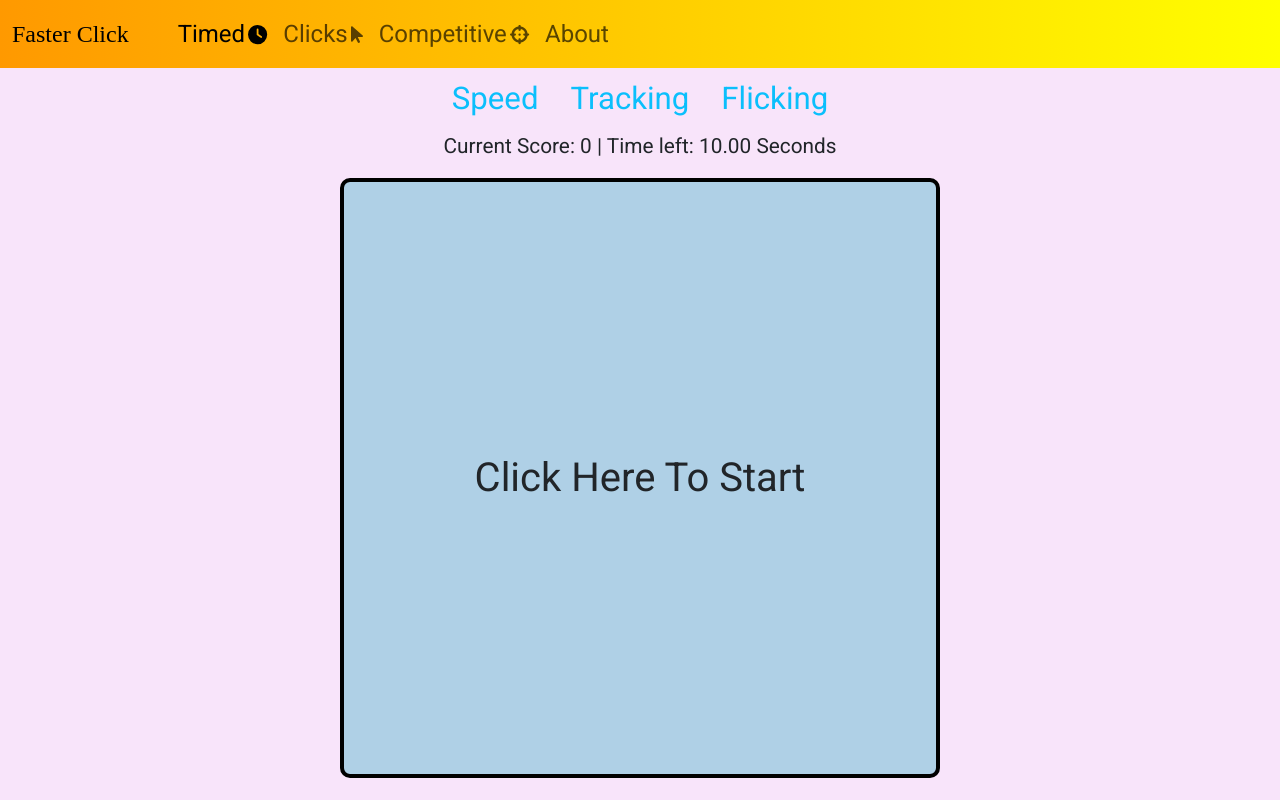
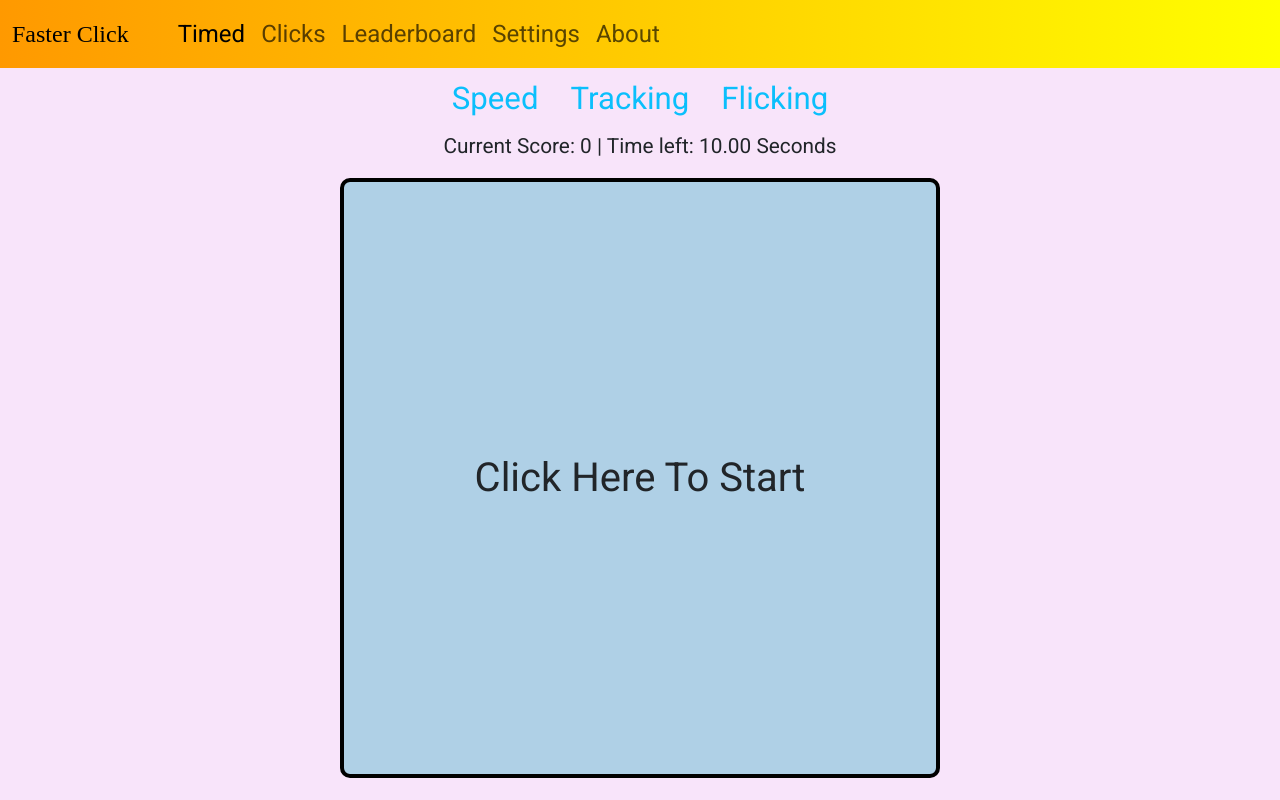
Before and after one commit to Milad244/faster-click, a React (Vite) app: page / in a window 1280 px wide. Built offline with nearby package versions, Linux system fonts and the light colour scheme; a web font is replaced by a local one.

Commit message:
Made all buttons useable, removed competitive and icons (cause I didn't like them)

```diff
--- a/src/App.tsx
+++ b/src/App.tsx
@@ -4,13 +4,15 @@ import Controls from "./components/Controls";
 import Result from "./components/Result";
 import { useState, useEffect, useRef} from "react";
 
-type measureMode = "Timed" | "Clicks";
-type mode = "Speed" | "Tracking" | "Flicking"
+export type measureMode = "Timed" | "Clicks";
+export type mode = "Speed" | "Tracking" | "Flicking";
+export type siteType = "TimedSite" | "ClickSite" | "LeaderboardSite" | "SettingsSite" | "AboutSite";
 
 function App() {
   const [isRunning, setIsRunning] = useState(false);
   const [measureMode, setMeasureMode] = useState<measureMode>("Timed");
   const [mode, setMode] = useState<mode>("Speed");
+  const [siteType, setSiteType] = useState<siteType>("TimedSite");
   const [score, setScore] = useState(0);
   const [measureRemaining, setMeasureRemaining] = useState(0);
   const measureRemainingRef = useRef(measureRemaining);
@@ -177,14 +179,17 @@ function App() {
     }
   };
 
-  const measureSwitch = (measure: "Timed" | "Clicks") => {
+  const measureSwitch = (measure: measureMode) => {
     setMeasureMode(measure);
   };
 
-
-  const modeSwitch = (mode: "Speed" | "Tracking" | "Flicking") => {
+  const modeSwitch = (mode: mode) => {
     setMode(mode);
   };
+
+  const siteTypeSwitch = (siteType: siteType) => {
+    setSiteType(siteType);
+  }
 
   const boxClicked = () => {
     if (!isRunning){
@@ -211,10 +216,10 @@ function App() {
       }
     }
   };
-
+  if (siteType === "ClickSite" || siteType === "TimedSite"){
     return (
       <>
-      <Heading measureSwitch={measureSwitch}/>
+        <Heading measureSwitch={measureSwitch} siteTypeSwitch={siteTypeSwitch}/>
         <Controls visible={true} score={score} modeSwitch={modeSwitch} measureType={measureMode}
         measureRemaining={measureRemaining} measureRemaining2={measureRemaining2}
         cps={cps} isRunning={isRunning}/>
@@ -224,6 +229,26 @@ function App() {
         </div>
       </>
     );
+  } else if (siteType === "LeaderboardSite"){
+    return (
+      <>
+        <Heading measureSwitch={measureSwitch} siteTypeSwitch={siteTypeSwitch}/>
+      </>
+    );
+  } else if (siteType === "SettingsSite"){
+    return (
+      <>
+        <Heading measureSwitch={measureSwitch} siteTypeSwitch={siteTypeSwitch}/>
+      </>
+    );
+  } else if (siteType === "AboutSite"){
+    return (
+      <>
+        <Heading measureSwitch={measureSwitch} siteTypeSwitch={siteTypeSwitch}/>
+      </>
+    );
+  }
+
 }
 
 export default App
--- a/src/components/Controls.tsx
+++ b/src/components/Controls.tsx
@@ -1,10 +1,11 @@
 
+import { measureMode, mode } from '../App';
 
 interface controlsProps{
     visible: boolean;
     score: number;
-    modeSwitch: (mode: "Speed" | "Tracking" | "Flicking") => void;
-    measureType: "Timed" | "Clicks";
+    modeSwitch: (mode: mode) => void;
+    measureType: measureMode;
     measureRemaining: number;
     measureRemaining2: number;
     cps: number;
--- a/src/components/Heading.tsx
+++ b/src/components/Heading.tsx
@@ -1,15 +1,35 @@
 import 'bootstrap/dist/css/bootstrap.css';
 import 'bootstrap/dist/js/bootstrap.bundle.min.js';
+
+import { useState } from 'react';
+import { measureMode, siteType } from '../App';
+
+/* MIGHT ADD BACK BUT PROB NOT
 import { FontAwesomeIcon } from '@fortawesome/react-fontawesome'
 import { faClock } from '@fortawesome/free-solid-svg-icons';
+<FontAwesomeIcon icon={faClock} className="nav-icons"/>
 import { faArrowPointer } from '@fortawesome/free-solid-svg-icons';
-import { faCrosshairs } from '@fortawesome/free-solid-svg-icons';
+<FontAwesomeIcon icon={faArrowPointer} className="nav-icons"/>
+import { faGear } from '@fortawesome/free-solid-svg-icons';
+<FontAwesomeIcon icon={faGear} className="nav-icons"/>
+*/
 
 interface headingProps{
-    measureSwitch: (measure: "Timed" | "Clicks") => void;
+    measureSwitch: (measure: measureMode) => void;
+    siteTypeSwitch: (siteType: siteType) => void;
 }
 
-const Heading = ({measureSwitch}: headingProps) => {
+const Heading = ({measureSwitch, siteTypeSwitch}: headingProps) => {
+    const [activeLink, setActiveLink] = useState<siteType>('TimedSite');
+
+    const handleLinkClick = (link: siteType, measure?: measureMode) => {
+        setActiveLink(link);
+        siteTypeSwitch(link);
+        if (measure) measureSwitch(measure);
+    }
+
+    const isActiveLink = (link: siteType) => activeLink === link ? 'active' : '';
+
     return (
         <header>
             <nav className="navbar navbar-expand-lg bg-body-tertiary">
@@ -20,10 +40,11 @@ const Heading = ({measureSwitch}: headingProps) => {
                 </button>
                 <div className="collapse navbar-collapse" id="navbarNavAltMarkup">
                 <div className="navbar-nav">
-                    <a className="nav-link active" onClick={() => {measureSwitch("Timed")}}>Timed<FontAwesomeIcon icon={faClock} className="nav-icons"/></a>
-                    <a className="nav-link" onClick={() => {measureSwitch("Clicks")}}>Clicks<FontAwesomeIcon icon={faArrowPointer} className="nav-icons"/></a>
-                    <a className="nav-link">Competitive<FontAwesomeIcon icon={faCrosshairs} className="nav-icons"/></a>
-                    <a className="nav-link">About</a>
+                    <a className={`nav-link ${isActiveLink('TimedSite')}`} onClick={() => {handleLinkClick("TimedSite", "Timed")}}>Timed</a>
+                    <a className={`nav-link ${isActiveLink('ClickSite')}`} onClick={() => {handleLinkClick("ClickSite", "Clicks")}}>Clicks</a>
+                    <a className={`nav-link ${isActiveLink('LeaderboardSite')}`} onClick={() => {handleLinkClick("LeaderboardSite")}}>Leaderboard</a>
+                    <a className={`nav-link ${isActiveLink('SettingsSite')}`} onClick={() => {handleLinkClick("SettingsSite")}}>Settings</a>
+                    <a className={`nav-link ${isActiveLink('AboutSite')}`} onClick={() => {handleLinkClick("AboutSite")}}>About</a>
                 </div>
                 </div>
             </div>
--- a/src/components/Result.tsx
+++ b/src/components/Result.tsx
@@ -2,8 +2,7 @@ import { FontAwesomeIcon } from "@fortawesome/react-fontawesome";
 import { faRotateRight } from "@fortawesome/free-solid-svg-icons";
 import { useEffect, useRef } from "react";
 
-type measureMode = "Timed" | "Clicks";
-type mode = "Speed" | "Tracking" | "Flicking"
+import { measureMode, mode } from '../App';
 
 interface ResultProps{
   visible: boolean;
--- a/src/index.css
+++ b/src/index.css
@@ -28,7 +28,7 @@ body{
   cursor: pointer;
 }
 .nav-icons{
-  padding-left: 3px;
+  padding-left: 0px;
   font-size: 0.8em;
 }
 /* ClickBox */
```
Lines whose indentation alone changed are shown as unchanged.
